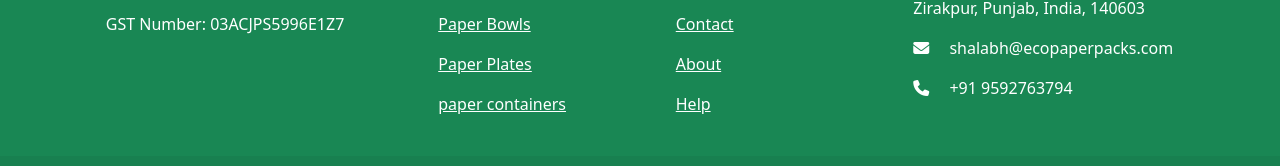
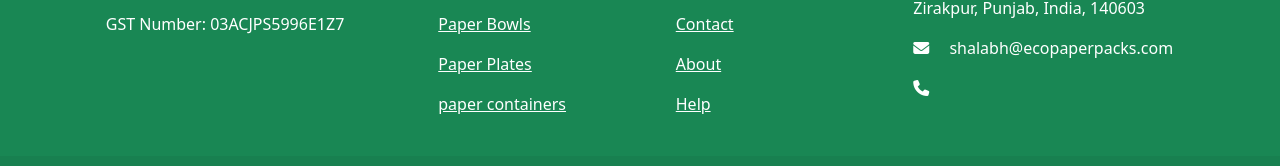
Before and after one commit to tamal-web/ecowrap.github.io, a plain HTML site: page pages/about.html in a window 1280 px wide. Shown: the part 1484-1650 px from the top of the page. Drawn offline with nearby package versions, Linux system fonts and the light colour scheme; a web font is replaced by a local one.

Commit message:
Update about.html

```diff
--- a/pages/about.html
+++ b/pages/about.html
@@ -175,7 +175,9 @@
                 <i class="fas fa-envelope me-3"></i>
                 shalabh@ecopaperpacks.com
               </p>
-              <p><i class="fas fa-phone me-3"></i> +91 9592763794</p>
+<!--               <p><i class="fas fa-phone me-3"></i> +91 9592763794</p> -->
+                              <p><i class="fas fa-phone me-3"></i> </p>
+
 
             </div>
             <!-- Grid column -->
```
